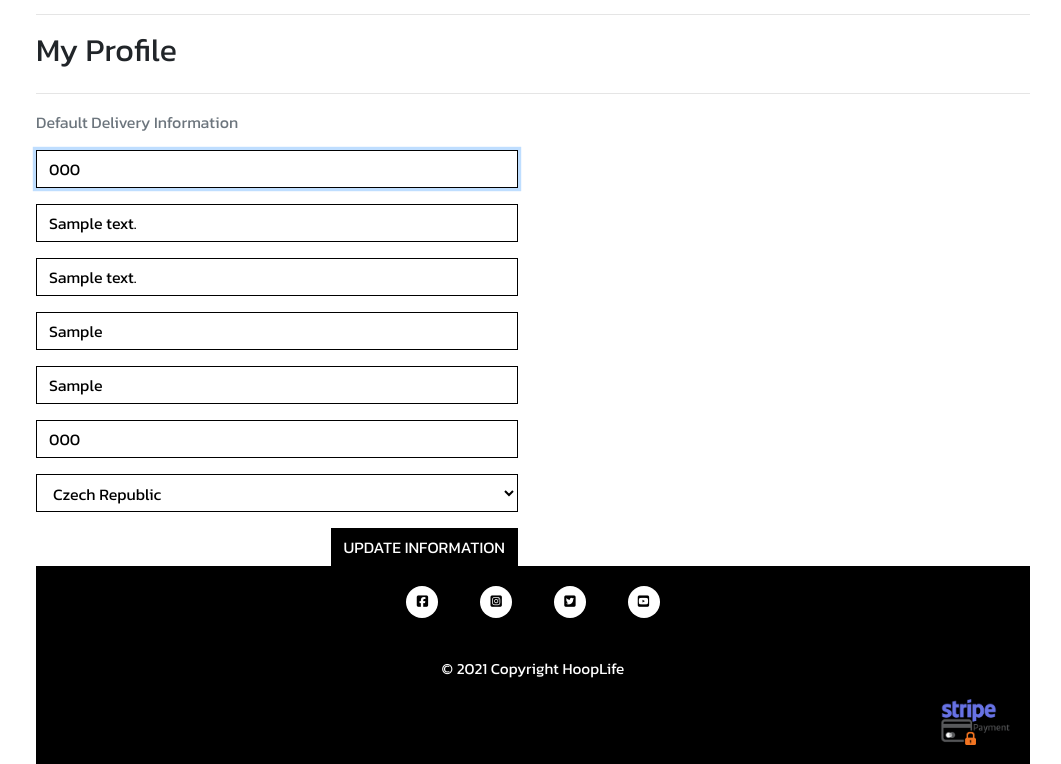
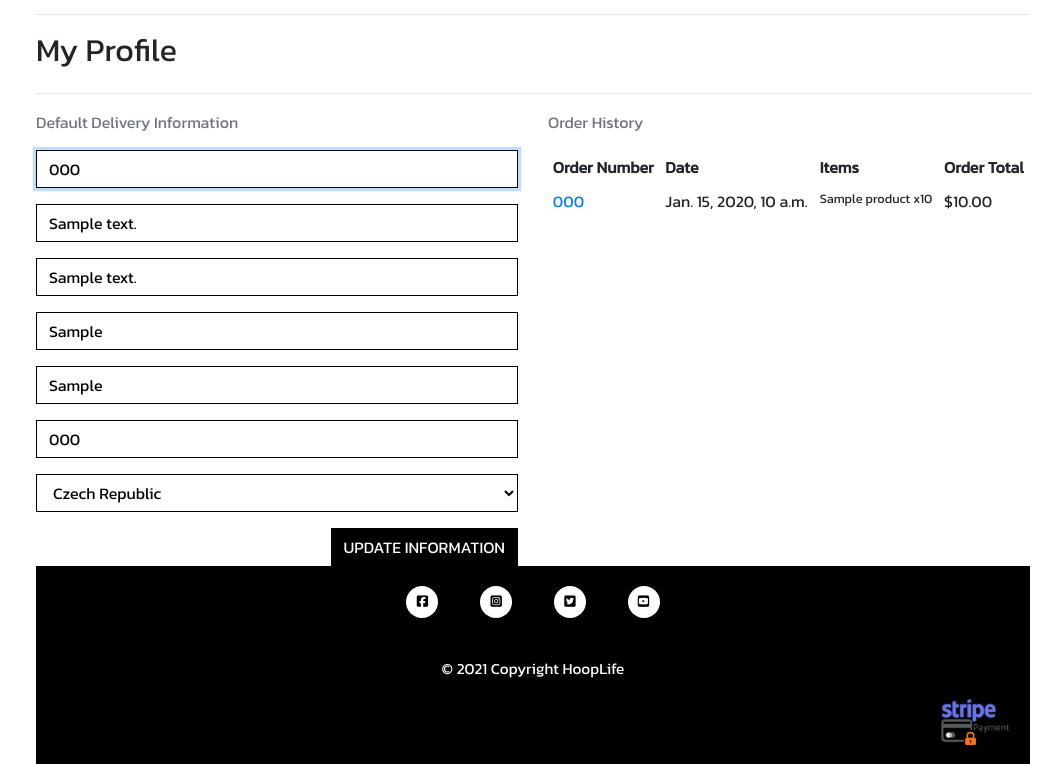
Before and after one commit to Joe2308/hooplife-ms4, a Django app: page /profile/ in a window 1280 px wide. Shown: the part 207-971 px from the top of the page, without its empty margins (107-1168 px from the left). Run offline with Django 3.2, Linux system fonts and the light colour scheme; a user stored in the database is signed in; tables that the repository leaves empty hold one stand-in row (values such as "Sample post"); some libraries are stand-ins or nearby versions; some web fonts are replaced.

Commit message:
view created in profile app to show order history on profile template with order truncated order number linking to checkout success template. If statement added to checkout_success view in checkout app to save default delivery info to user profile and if statement added to checkout view to prefill the checkout form with default delivery details from user profile

```diff
--- a/profiles/static/profiles/css/profile.css
+++ b/profiles/static/profiles/css/profile.css
@@ -1,3 +1,8 @@
+.order-history {
+    max-height: 416px;  /*Height of profile form and submit button */
+    overflow-y: auto;
+}
+
 #profile-update-form .form-control {
     color: #000;
 }
--- a/profiles/templates/profiles/profile.html
+++ b/profiles/templates/profiles/profile.html
@@ -32,6 +32,46 @@
                     <button class="btn btn-black rounded-0 text-uppercase float-right">Update Information</button>
                 </form>
             </div>
+            <div class="col-12 col-lg-6">
+                <p class="text-muted">Order History</p>
+                <div class="order-history table-responsive">
+                    <table class="table table-sm table-borderless">
+                        <thead>
+                            <tr>
+                                <th>Order Number</th>
+                                <th>Date</th>
+                                <th>Items</th>
+                                <th>Order Total</th>
+                            </tr>
+                        </thead>
+                        <tbody>
+                            {% for order in orders %}
+                                <tr>
+                                    <td>
+                                        <a href="{% url 'order_history' order.order_number %}"
+                                        title="{{ order.order_number }}">
+                                            {{ order.order_number|truncatechars:6 }}
+                                        </a>
+                                    </td>
+                                    <td>{{ order.date }}</td>
+                                    <td>
+                                        <ul class="list-unstyled">
+                                            {% for item in order.lineitems.all %}
+                                                <li class="small">
+                                                    {% if item.product.has_sizes %}
+                                                        Size {{ item.product.size|upper }}
+                                                    {% endif %}{{ item.product.name }} x{{ item.quantity }}
+                                                </li>
+                                            {% endfor %}
+                                        </ul>
+                                    </td>
+                                    <td>${{ order.grand_total }}</td>
+                                </tr>
+                            {% endfor %}
+                        </tbody>
+                    </table>
+                </div>
+            </div>
         </div>
 {% endblock %}
 
--- a/profiles/urls.py
+++ b/profiles/urls.py
@@ -2,5 +2,6 @@ from django.urls import path
 from . import views
 
 urlpatterns = [
-    path('', views.profile, name='profile')
+    path('', views.profile, name='profile'),
+    path('order_history/<order_number>', views.order_history, name='order_history'),
 ]
--- a/profiles/views.py
+++ b/profiles/views.py
@@ -3,6 +3,7 @@ from django.contrib import messages
 
 from .models import UserProfile
 from .forms import UserProfileForm
+from checkout.models import Order
 
 
 def profile(request):
@@ -26,3 +27,19 @@ def profile(request):
     }
 
     return render(request, template, context)
+
+def order_history(request, order_number):
+    order = get_object_or_404(Order, order_number=order_number)
+
+    messages.info(request, (
+        f'This is a past confirmation for order number {order_number}. '
+        'A confirmation email was sent on the order date.'
+    ))
+
+    template = 'checkout/checkout_success.html'
+    context = {
+        'order': order,
+        'from_profile': True,
+    }
+
+    return render(request, template, context)
```
Also changed, not shown: checkout/views.py (+42 -1 lines).
